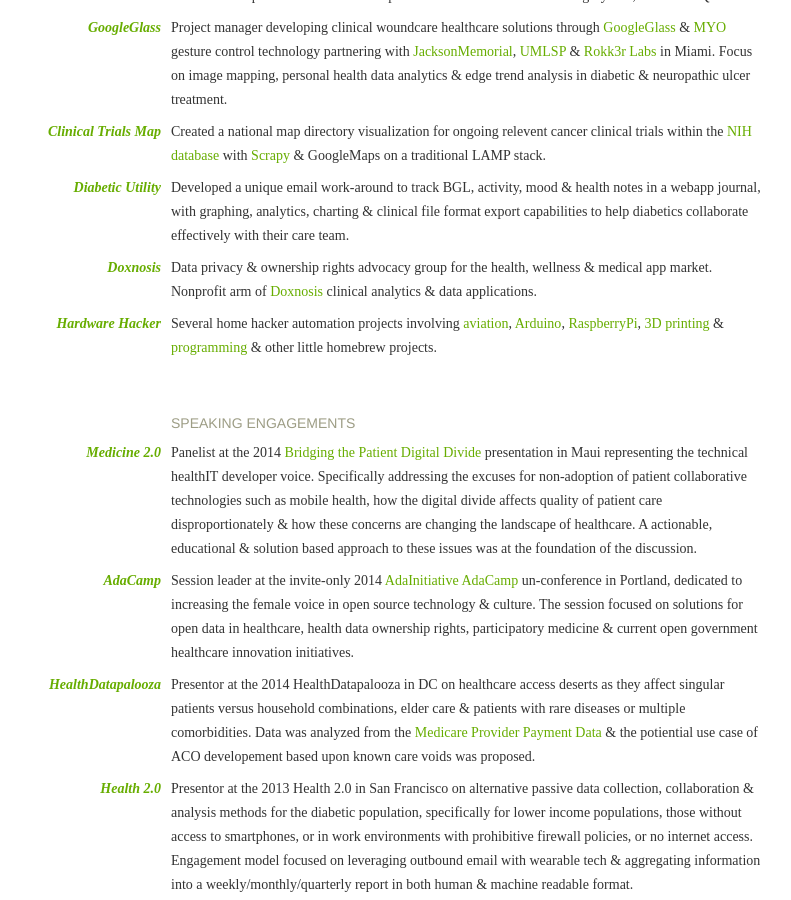
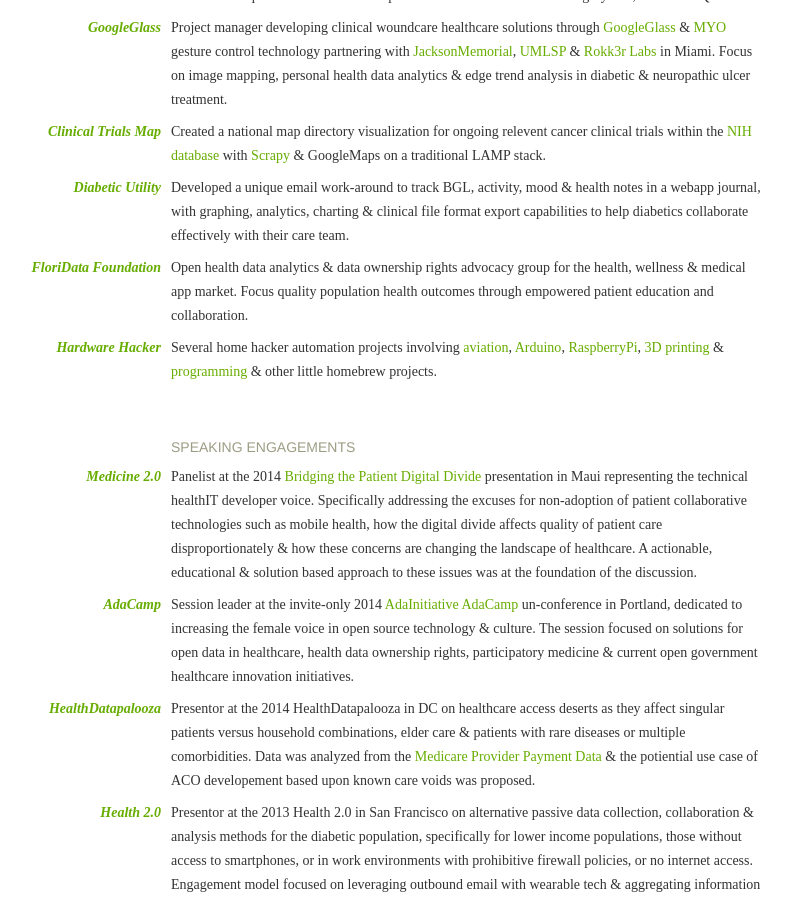
Before and after one commit to laurenstill/laurenstill.github.io, a Jekyll site: the page built from index.html, in a window 1280 px wide and 900 px high, scrolled down 1245 px. Shown: the whole window, without its empty margins (274-1065 px from the left). Built offline with Jekyll 4.4.1, drawn with Linux system fonts in a browser that asks for light colours.

Commit message:
teamfloriduh update

```diff
--- a/_layouts/index.html
+++ b/_layouts/index.html
@@ -88,10 +88,10 @@
             </li>
              <li class="project">
                 <span class="project-name">
-                    <a href="http://www.doxnosis.org">Doxnosis</a>
+                    <a href="http://www.teamfloriduh.com">FloriData Foundation</a>
                 </span>
                 <span class="project-desc">
-                    Data privacy &amp; ownership rights advocacy group for the health, wellness &amp; medical app market. Nonprofit arm of <a href="http://www.doxnosis.com">Doxnosis</a> clinical analytics &amp; data applications.
+                    Open health data analytics &amp; data ownership rights advocacy group for the health, wellness &amp; medical app market. Focus quality population health outcomes through empowered patient education and collaboration.
                 </span>
             </li>
             <li class="project">
```
